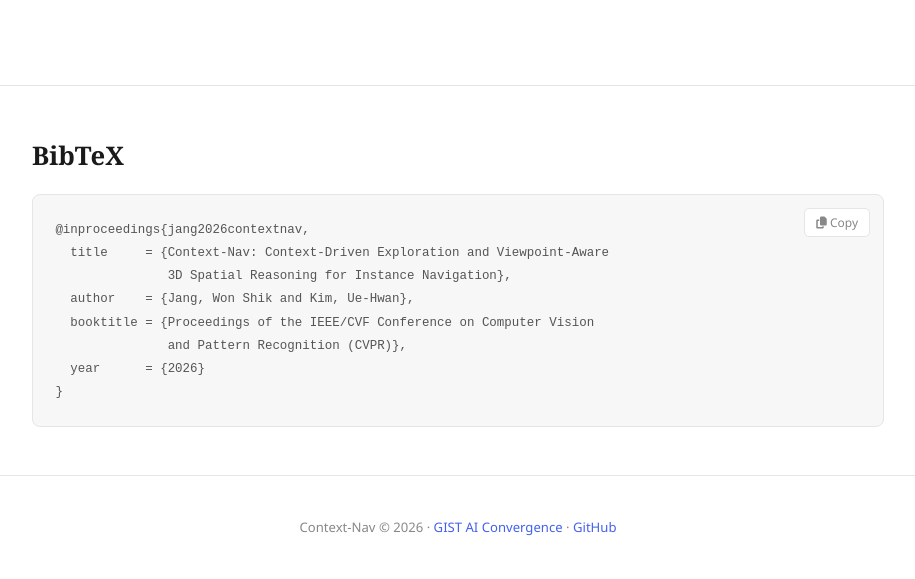
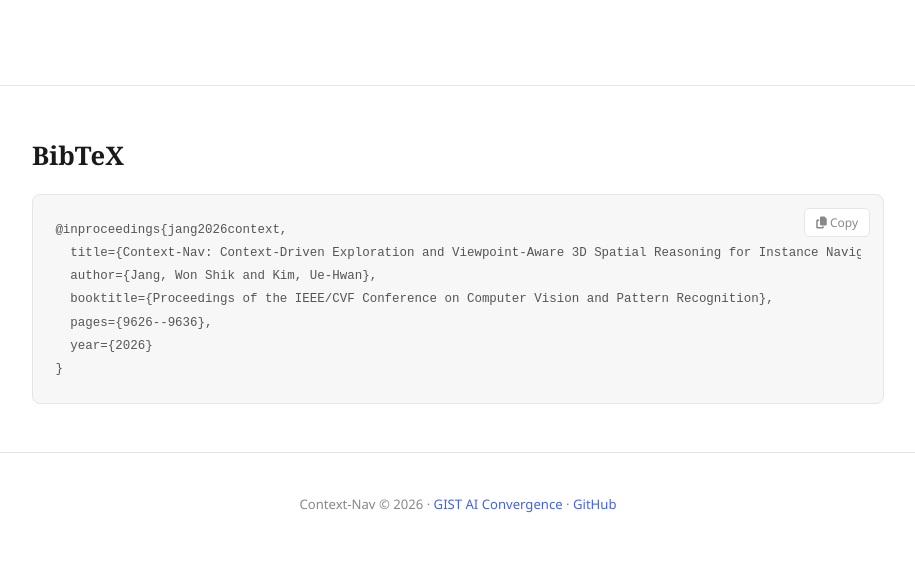
Before and after one commit to AutoCompSysLab/ContextNav, a plain HTML site: page index.html in a window 1280 px wide. Shown: the part 7861-8440 px from the top of the page, without its empty margins (182-1097 px from the left). After the commit the page ends 8417 px from the top, so only its background shows below. Drawn offline with Linux system fonts and the light colour scheme.

Commit message:
Update BibTeX entry for conference paper

```diff
--- a/index.html
+++ b/index.html
@@ -508,13 +508,12 @@ footer {
     <h2>BibTeX</h2>
     <div class="bib">
       <button class="copy-btn" onclick="copyBib(this)"><i class="fas fa-copy"></i> Copy</button>
-      <pre><code id="bibtex">@inproceedings{jang2026contextnav,
-  title     = {Context-Nav: Context-Driven Exploration and Viewpoint-Aware
-               3D Spatial Reasoning for Instance Navigation},
-  author    = {Jang, Won Shik and Kim, Ue-Hwan},
-  booktitle = {Proceedings of the IEEE/CVF Conference on Computer Vision
-               and Pattern Recognition (CVPR)},
-  year      = {2026}
+      <pre><code id="bibtex">@inproceedings{jang2026context,
+  title={Context-Nav: Context-Driven Exploration and Viewpoint-Aware 3D Spatial Reasoning for Instance Navigation},
+  author={Jang, Won Shik and Kim, Ue-Hwan},
+  booktitle={Proceedings of the IEEE/CVF Conference on Computer Vision and Pattern Recognition},
+  pages={9626--9636},
+  year={2026}
 }</code></pre>
     </div>
   </div>
```
